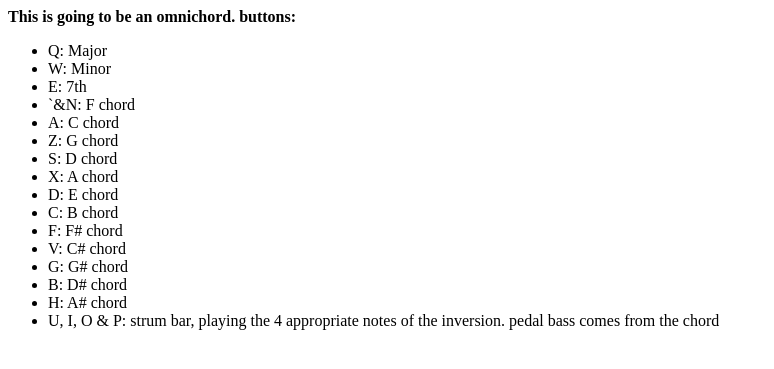
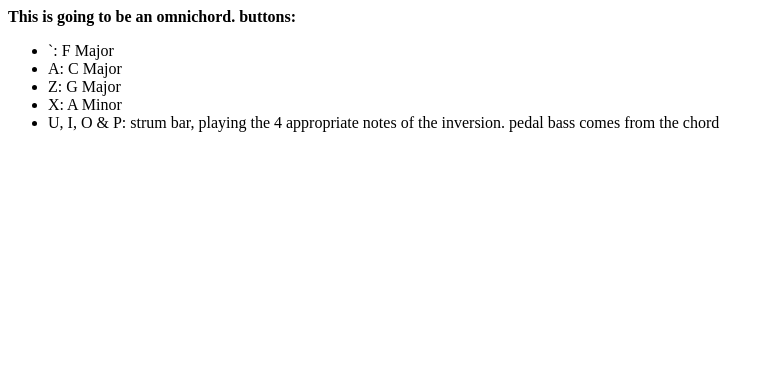
Before and after one commit to christopheralcock/variousmusicappsofchris, a Sinatra app: page /omnichord in a window 1280 px wide. Shown: the top 369 px of the page, without its empty margins (0-774 px from the left). Run offline with Sinatra, Linux system fonts and the light colour scheme.

Commit message:
updated text

```diff
--- a/app/views/omnichord.erb
+++ b/app/views/omnichord.erb
@@ -65,20 +65,20 @@ document.onkeyup=function(evt){
 
 <b>This is going to be an omnichord.  buttons:</b>
   <ul>
-    <li>Q: Major</li>
-    <li>W: Minor</li>
-    <li>E: 7th</li>
-    <li>`&N: F chord</li>
-    <li>A: C chord</li>
-    <li>Z: G chord</li>
-    <li>  S: D chord</li>
-    <li>X: A chord</li>
-    <li>D: E chord</li>
+    <!-- <li>Q: Major</li>
+    <li>W: Minor</li> -->
+    <!-- <li>E: 7th</li> -->
+    <li>`: F Major</li>
+    <li>A: C Major</li>
+    <li>Z: G Major</li>
+    <!-- <li>S: D chord</li> -->
+    <li>X: A Minor</li>
+    <!-- <li>D: E chord</li>
     <li>C: B chord</li>
     <li>F: F# chord</li>
     <li>V: C# chord</li>
     <li>G: G# chord</li>
     <li>B: D# chord</li>
-    <li>H: A# chord</li>
+    <li>H: A# chord</li> -->
     <li>U, I, O & P: strum bar, playing the 4 appropriate notes of the inversion. pedal bass comes from the chord </li>
 </ul>
```
